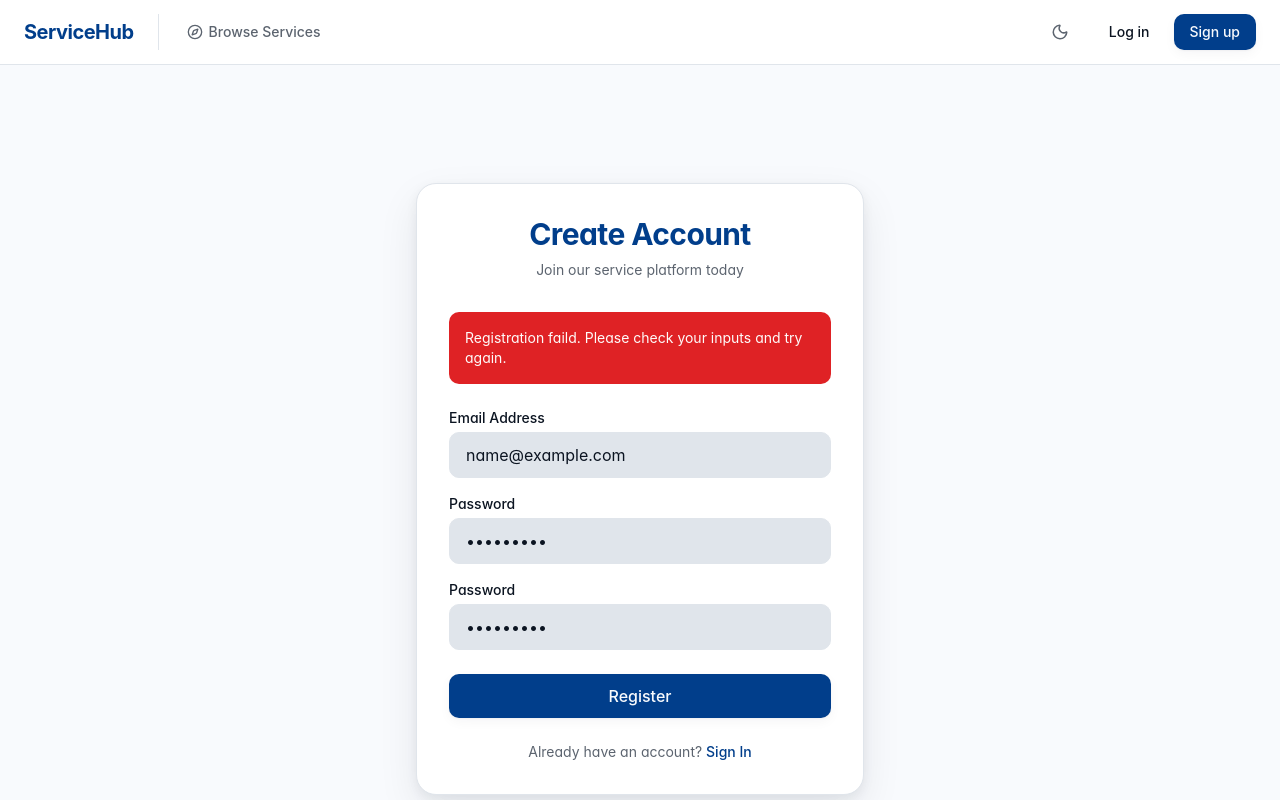
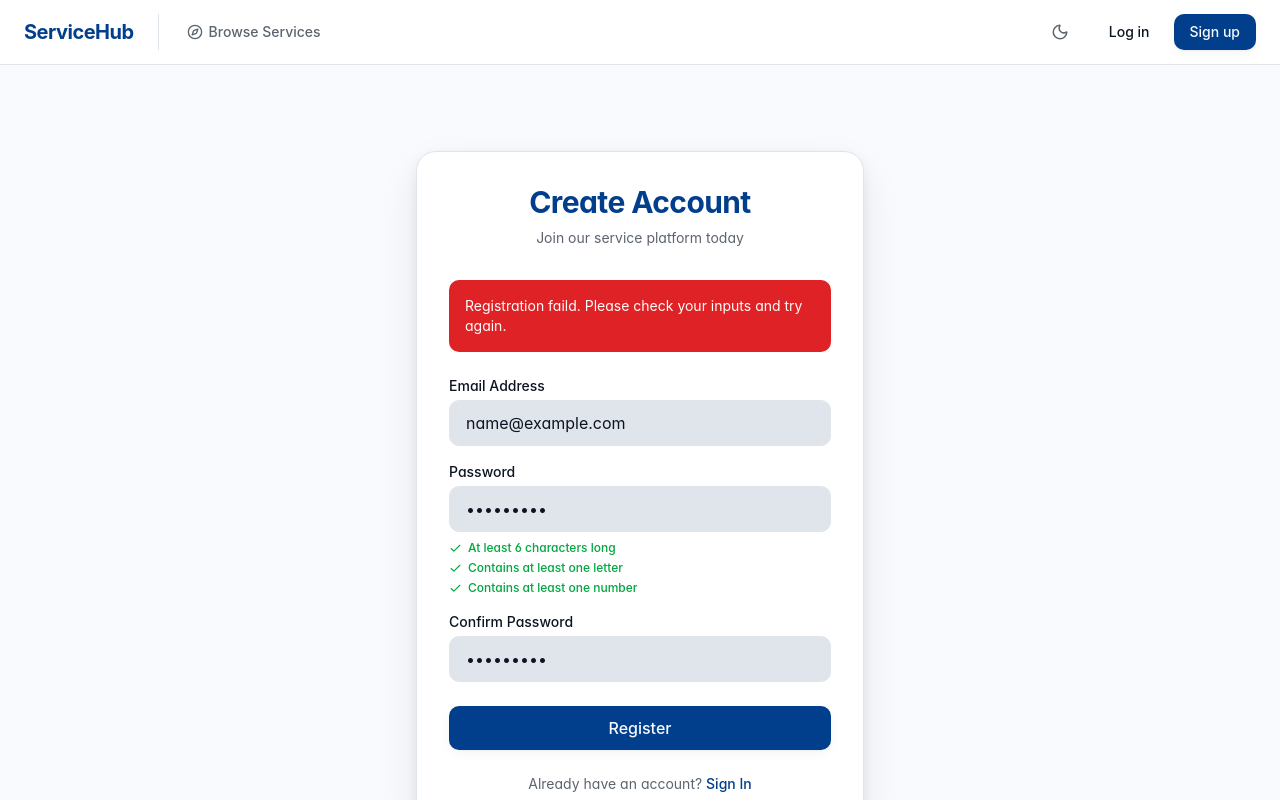
Before and after one commit to nibmangit/servicehub, a React (Vite) app in the folder frontend/: page /register in a window 1280 px wide. Both pictures are taken after typing "name@example.com", "Sample123", "Sample123" into the empty fields and a click on the button "Register". Shown: the top 800 px of the page. Built offline with nearby package versions, Linux system fonts and the light colour scheme; no server answers.

Commit message:
add the password strength check on the backend and frontend

```diff
--- /dev/null
+++ b/frontend/src/components/auth/PasswordStrengthIndicator.jsx
@@ -0,0 +1,31 @@
+import React from 'react';
+import { Check, X } from 'lucide-react';
+import { validatePassword } from '../../lib/validators';
+
+export default function PasswordStrengthIndicator({ password }) {
+  const { minLength, hasLetter, hasNumber } = validatePassword(password);
+
+  const criteria = [
+    { label: 'At least 6 characters long', met: minLength },
+    { label: 'Contains at least one letter', met: hasLetter },
+    { label: 'Contains at least one number', met: hasNumber },
+  ];
+
+  return (
+    <div className="mt-2 space-y-1 text-xs">
+      {criteria.map((item, index) => (
+        <div
+          key={index}
+          className={`flex items-center gap-1.5 transition-colors ${
+            item.met
+              ? 'text-green-600 dark:text-green-400 font-medium'
+              : 'text-(--color-muted-foreground)'
+          }`}
+        >
+          {item.met ? <Check size={13} /> : <X size={13} />}
+          <span>{item.label}</span>
+        </div>
+      ))}
+    </div>
+  );
+}
--- a/frontend/src/features/auth/RegisterPage.jsx
+++ b/frontend/src/features/auth/RegisterPage.jsx
@@ -1,15 +1,15 @@
 import React, { useState } from 'react';
 import { useNavigate, Link } from 'react-router-dom';
 import { useAuth } from '../../context/AuthContext';
-import { useTheme } from '../../context/ThemeContext';
+import { isPasswordValid } from '../../lib/validators';
+import PasswordStrengthIndicator from '../../components/auth/PasswordStrengthIndicator';
 
 export default function RegisterPage() {
-  const [formData, setFormData] = useState({ email: '', password: '', password_confirm: ''});
+  const [formData, setFormData] = useState({ email: '', password: '', password_confirm: '' });
   const [error, setError] = useState('');
   const [submitting, setSubmitting] = useState(false);
 
   const { register } = useAuth();
-  const { theme, toggleTheme } = useTheme();
   const navigate = useNavigate();
 
   const handleChange = (e) => {
@@ -19,22 +19,40 @@ export default function RegisterPage() {
   const handleSubmit = async (e) => {
     e.preventDefault();
     setError('');
+
+    // Client-side validation checks
+    if (!isPasswordValid(formData.password)) {
+      setError('Password does not meet the security requirements.');
+      return;
+    }
+
+    if (formData.password !== formData.password_confirm) {
+      setError('Passwords do not match.');
+      return;
+    }
+
     setSubmitting(true);
-
     const result = await register(formData);
     setSubmitting(false);
 
     if (result.success) {
       navigate('/dashboard');
     } else {
-      setError(typeof result.error === 'string' ? result.error : JSON.stringify(result.error));
+      const errData = result.error;
+      if (typeof errData === 'string') {
+        setError(errData);
+      } else if (typeof errData === 'object') {
+        // Extract array/object error messages from DRF response
+        const messages = Object.values(errData).flat().join(' ');
+        setError(messages || 'Registration failed. Please check your inputs.');
+      } else {
+        setError('Registration failed. Please try again.');
+      }
     }
   };
 
   return (
     <div className="min-h-screen flex items-center justify-center p-6 bg-(--color-background) transition-colors duration-300">
-
-
       <div className="w-full max-w-md bg-(--color-card) p-8 rounded-2xl shadow-elevated border border-(--color-border)">
         <div className="text-center mb-8">
           <h1 className="text-3xl font-bold text-(--color-primary)">Create Account</h1>
@@ -48,7 +66,6 @@ export default function RegisterPage() {
         )}
 
         <form onSubmit={handleSubmit} className="space-y-4">
-
           <div>
             <label className="block text-sm font-medium mb-1 text-(--color-foreground)">Email Address</label>
             <input
@@ -73,10 +90,14 @@ export default function RegisterPage() {
               className="w-full px-4 py-2.5 rounded-(--radius-md) bg-(--color-input) border border-(--color-border) text-(--color-foreground) focus:outline-none focus:ring-2 focus:ring-(--color-ring)"
               placeholder="••••••••"
             />
+            {/* Live checklist indicator */}
+            {formData.password && (
+              <PasswordStrengthIndicator password={formData.password} />
+            )}
           </div>
 
           <div>
-            <label className="block text-sm font-medium mb-1 text-(--color-foreground)">Password</label>
+            <label className="block text-sm font-medium mb-1 text-(--color-foreground)">Confirm Password</label>
             <input
               type="password"
               name="password_confirm"
--- /dev/null
+++ b/frontend/src/lib/validators.js
@@ -0,0 +1,14 @@
+// src/utils/validators.js
+
+export const validatePassword = (password) => {
+  return {
+    minLength: password.length >= 6,
+    hasLetter: /[a-zA-Z]/.test(password),
+    hasNumber: /\d/.test(password),
+  };
+};
+
+export const isPasswordValid = (password) => {
+  const checks = validatePassword(password);
+  return Object.values(checks).every(Boolean);
+};
```
Also changed, not shown: 1 other file (tests, documents, lock files or other folders).
